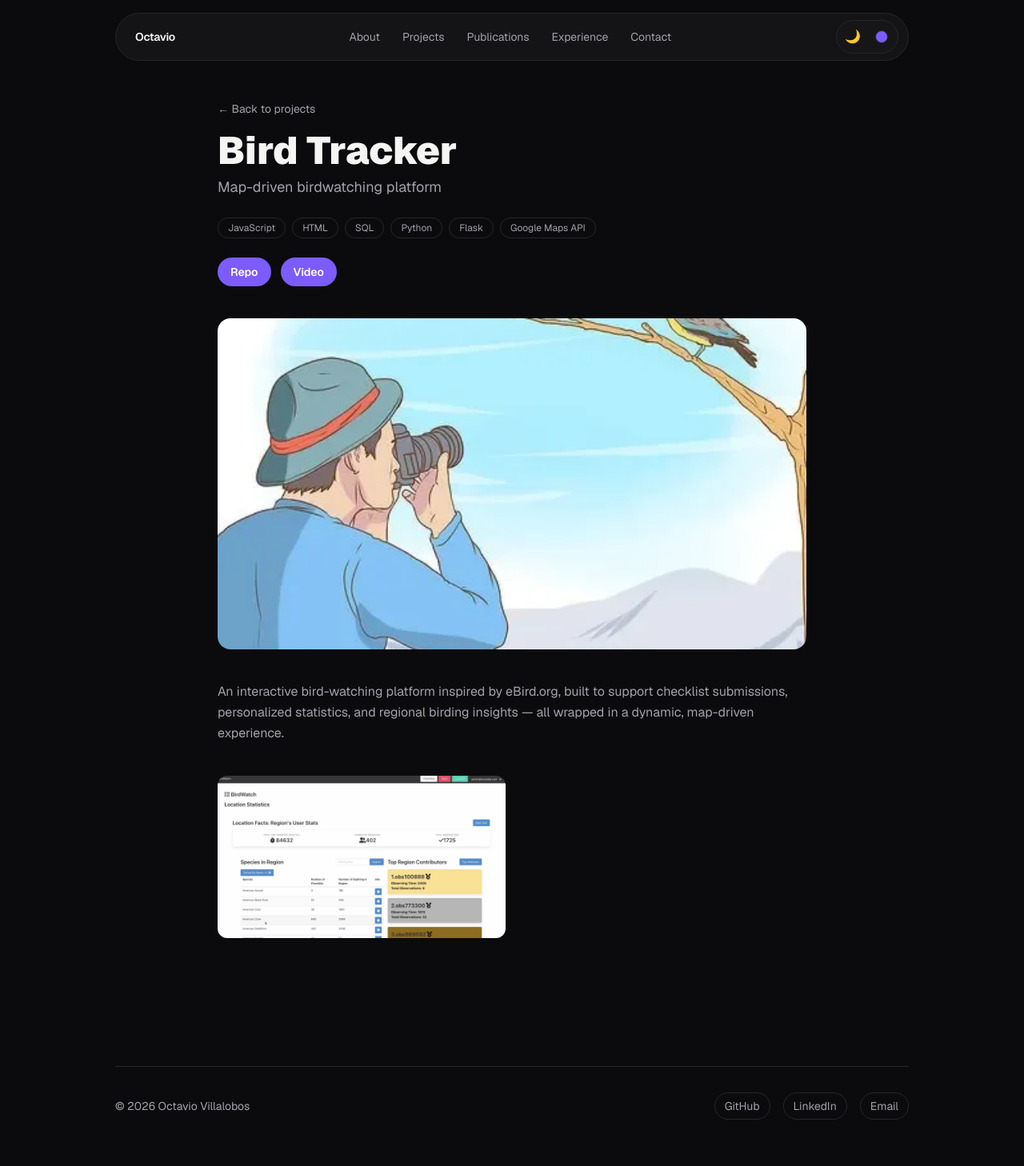
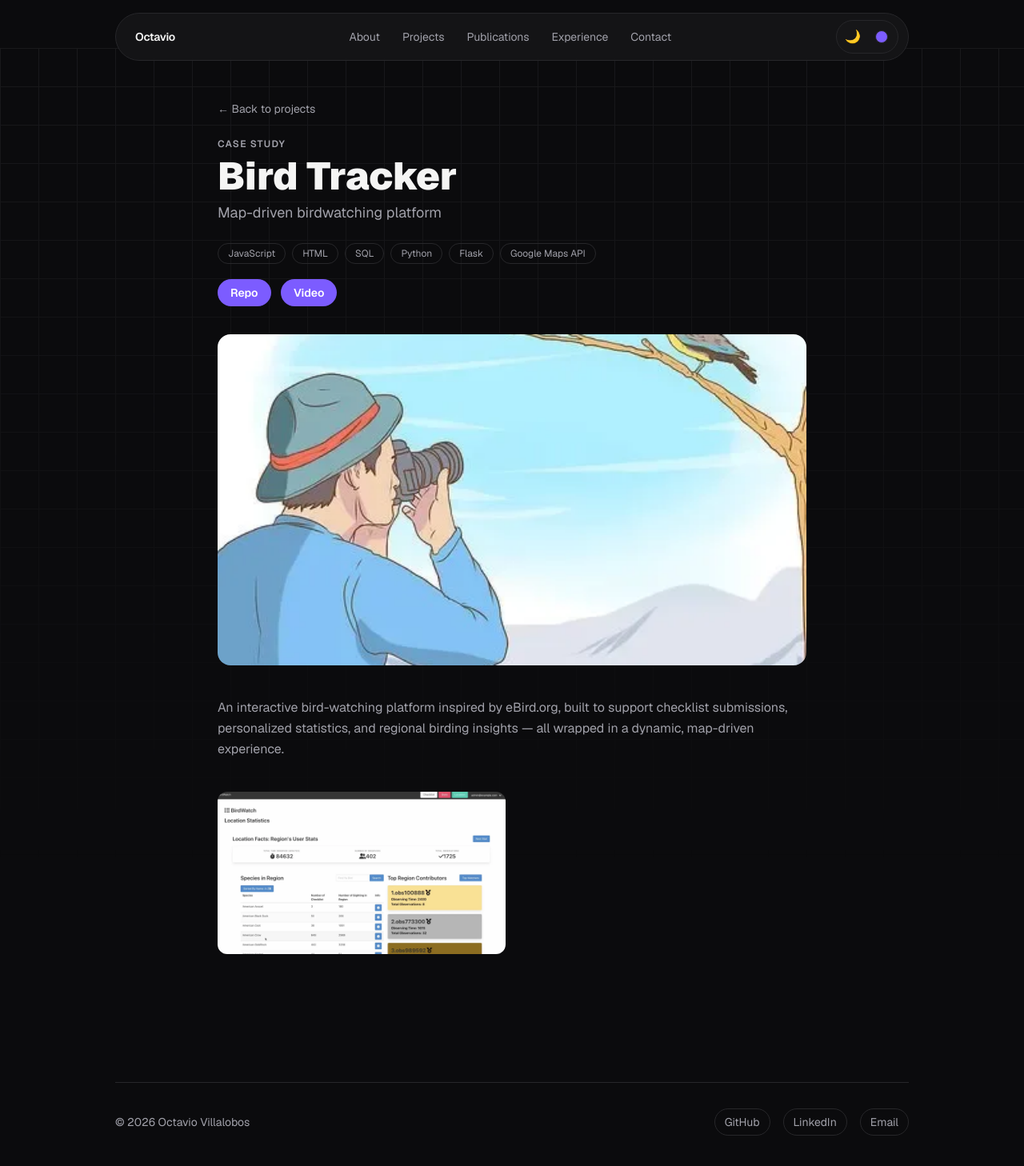
Before and after one commit to ocvillal/octaviovillalobos.github.io, a Next.js app: page /portfolio/projects/bird-tracker in a window 1280 px wide. Shown: the whole page at 80% size. Built offline with nearby package versions, Linux system fonts and the light colour scheme.

Commit message:
Restore next/link client navigation now the real 404 bug is fixed; give project pages the homepage's grid background and motion

```diff
--- a/src/components/nav/PillNav.tsx
+++ b/src/components/nav/PillNav.tsx
@@ -1,18 +1,18 @@
+import Link from "next/link";
 import { ThemeSwitcher } from "@/components/theme/ThemeSwitcher";
 import { NavLinks } from "@/components/nav/NavLinks";
 import { site } from "@/data/site";
-import { withBasePath } from "@/lib/paths";
 
 export function PillNav() {
   return (
     <header className="sticky top-4 z-40 mx-auto flex w-full max-w-5xl items-center justify-between gap-4 px-4">
       <nav className="flex w-full items-center justify-between gap-3 rounded-full border border-[var(--color-border)] bg-[var(--color-bg-secondary)]/90 px-3 py-2 backdrop-blur">
-        <a
-          href={withBasePath("/")}
+        <Link
+          href="/"
           className="rounded-full px-3 py-1.5 text-sm font-semibold tracking-tight text-fg"
         >
           {site.name.split(" ")[0]}
-        </a>
+        </Link>
         <NavLinks />
         <ThemeSwitcher />
       </nav>
--- a/src/components/projects/ProjectDetail.tsx
+++ b/src/components/projects/ProjectDetail.tsx
@@ -1,6 +1,10 @@
 import Image from "next/image";
+import Link from "next/link";
 import type { Project } from "@/types/project";
 import { withBasePath } from "@/lib/paths";
+import { Reveal } from "@/components/motion/Reveal";
+import { Magnetic } from "@/components/motion/Magnetic";
+import { TiltCard } from "@/components/motion/TiltCard";
 
 const LINK_LABELS: Record<Project["links"][number]["kind"], string> = {
   repo: "View code",
@@ -12,14 +16,22 @@ const LINK_LABELS: Record<Project["links"][number]["kind"], string> = {
 
 export function ProjectDetail({ project }: { project: Project }) {
   return (
+    <section className="relative">
+      <div className="bg-grid-pattern pointer-events-none absolute inset-0 -z-10" />
       <article className="mx-auto max-w-3xl px-4 py-16">
-      <a href={withBasePath("/#projects")} className="text-sm text-fg-muted hover:text-fg">
+        <Reveal>
+          <Link href="/#projects" className="text-sm text-fg-muted hover:text-fg">
             ← Back to projects
-      </a>
+          </Link>
 
-      <h1 className="mt-4 text-4xl font-black sm:text-5xl">{project.name}</h1>
+          <p className="mt-6 text-xs font-semibold uppercase tracking-widest text-fg-muted">
+            Case study
+          </p>
+          <h1 className="mt-2 text-4xl font-black sm:text-5xl">{project.name}</h1>
           <p className="mt-2 text-lg text-fg-muted">{project.subtitle}</p>
+        </Reveal>
 
+        <Reveal delay={100}>
           <div className="mt-6 flex flex-wrap gap-2">
             {project.tech.map((tag) => (
               <span
@@ -30,45 +42,54 @@ export function ProjectDetail({ project }: { project: Project }) {
               </span>
             ))}
           </div>
+        </Reveal>
 
         {project.links.length > 0 && (
+          <Reveal delay={150}>
             <div className="mt-6 flex flex-wrap gap-3">
               {project.links.map((link) => (
+                <Magnetic key={link.href}>
                   <a
-              key={link.href}
                     href={link.href}
                     target="_blank"
                     rel="noreferrer"
+                    data-cursor-hover
                     className="rounded-full px-4 py-2 text-sm font-semibold text-white"
                     style={{ background: "var(--color-accent)" }}
                   >
                     {link.label || LINK_LABELS[link.kind]}
                   </a>
+                </Magnetic>
               ))}
             </div>
+          </Reveal>
         )}
 
-      <div className="relative mt-10 aspect-video w-full overflow-hidden rounded-2xl bg-black/10">
+        <Reveal delay={200}>
+          <TiltCard className="relative mt-10 aspect-video w-full overflow-hidden rounded-2xl bg-black/10">
             <Image src={withBasePath(project.coverImage)} alt={project.name} fill className="object-cover" />
-      </div>
+          </TiltCard>
+        </Reveal>
 
+        <Reveal delay={100}>
           <div className="mt-10 space-y-4 text-fg-muted">
             <p className="leading-relaxed">{project.description}</p>
             {project.body && <p className="leading-relaxed">{project.body}</p>}
           </div>
+        </Reveal>
 
         {project.images.length > 1 && (
           <div className="mt-10 grid gap-4 sm:grid-cols-2">
-          {project.images.slice(1).map((image) => (
-            <div
-              key={image.src}
-              className="relative aspect-video overflow-hidden rounded-xl bg-black/10"
-            >
+            {project.images.slice(1).map((image, i) => (
+              <Reveal key={image.src} delay={i * 100}>
+                <div className="relative aspect-video overflow-hidden rounded-xl bg-black/10">
                   <Image src={withBasePath(image.src)} alt={image.alt} fill className="object-cover" />
                 </div>
+              </Reveal>
             ))}
           </div>
         )}
       </article>
+    </section>
   );
 }
--- a/src/components/projects/ProjectGrid.tsx
+++ b/src/components/projects/ProjectGrid.tsx
@@ -1,8 +1,8 @@
 "use client";
 
 import { useState } from "react";
+import Link from "next/link";
 import { projects } from "@/data/projects";
-import { withBasePath } from "@/lib/paths";
 import { ScrollSpotlight } from "@/components/scrolly/ScrollSpotlight";
 import { ProjectPanel } from "./ProjectPanel";
 import type { Project } from "@/types/project";
@@ -34,8 +34,8 @@ export function ProjectGrid() {
                 className="rounded-2xl border border-transparent p-4 -m-4 transition-opacity duration-300 hover:border-[var(--color-border)]"
                 style={{ opacity: isActive ? 1 : 0.4 }}
               >
-                <a
-                  href={withBasePath(`/projects/${project.slug}/`)}
+                <Link
+                  href={`/projects/${project.slug}`}
                   className="group inline-flex items-baseline gap-2"
                 >
                   <h3
@@ -47,7 +47,7 @@ export function ProjectGrid() {
                   <span className="text-sm text-fg-muted opacity-0 transition-opacity group-hover:opacity-100">
                     view case study →
                   </span>
-                </a>
+                </Link>
                 <p className="mt-1 text-fg-muted">{project.subtitle}</p>
                 <p className="mt-4 max-w-xl leading-relaxed text-fg-muted">{project.description}</p>
                 <div className="mt-4 flex flex-wrap gap-2">
```
Lines whose indentation alone changed are shown as unchanged.
